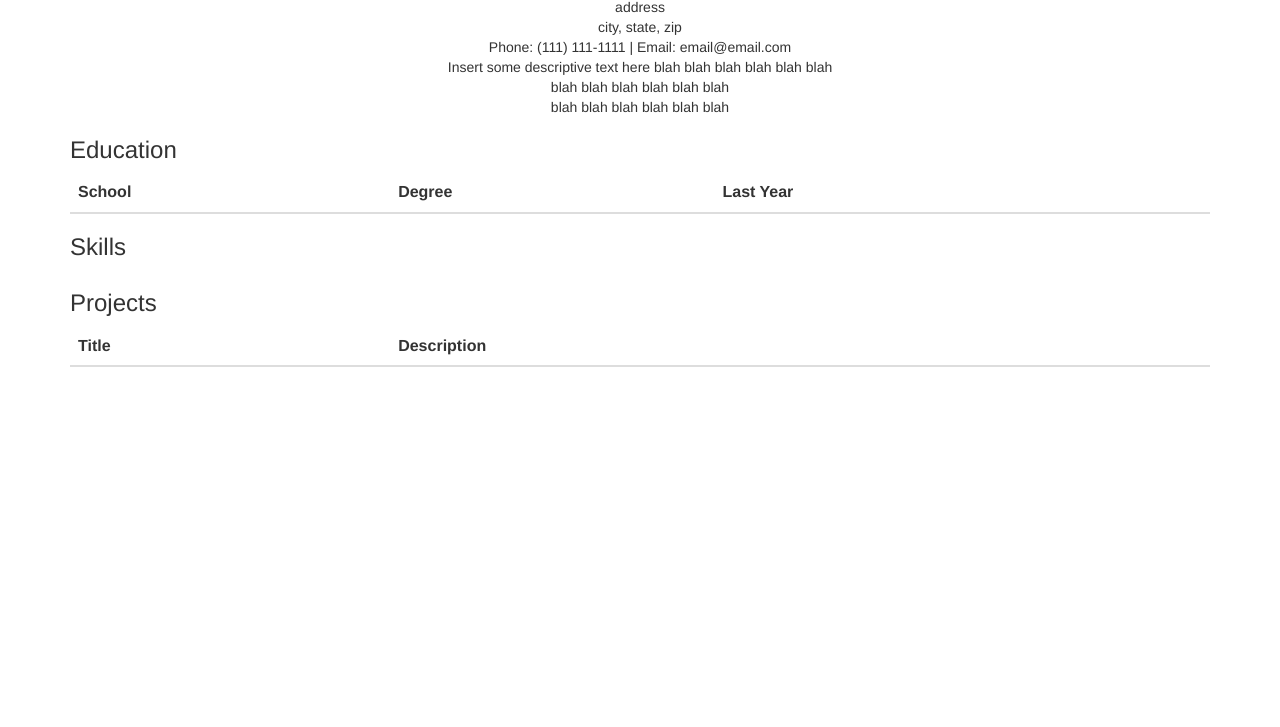
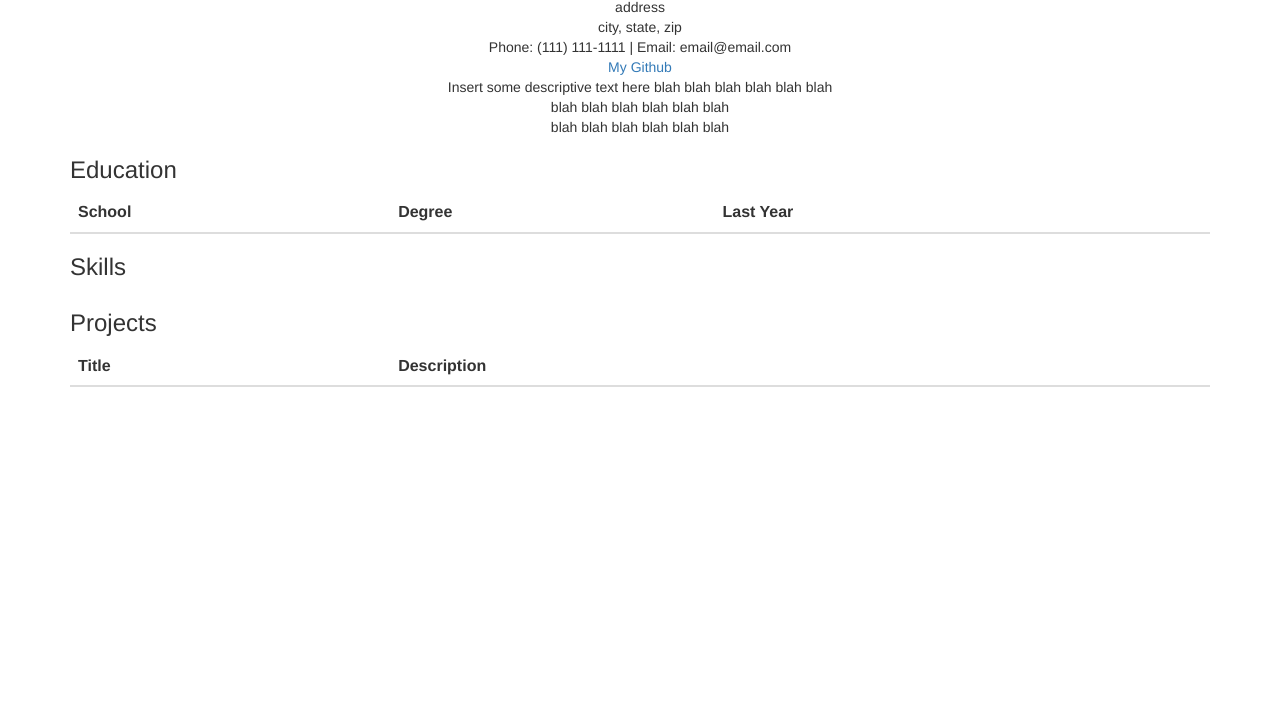
Before and after one commit to synergy1095/resumedemo, a website: page public/index.html in a window 1280 px wide. Shown: the part 73-800 px from the top of the page. Drawn offline with nearby package versions, Linux system fonts and the light colour scheme; no server answers.

Commit message:
add github link

```diff
--- a/public/index.html
+++ b/public/index.html
@@ -18,6 +18,7 @@ p {text-align:center;}
     <h1>Jonathan Song</h1>
     <p>
       address<br>city, state, zip<br>Phone: (111) 111-1111 | Email: email@email.com<br>
+      <a href="https://github.com/synergy1095">My Github</a><br>
       Insert some descriptive text here blah blah blah blah blah blah <br>blah blah blah blah blah blah <br>blah blah blah blah blah blah <br>
     </p>
     <h3>Education</h3>
```
